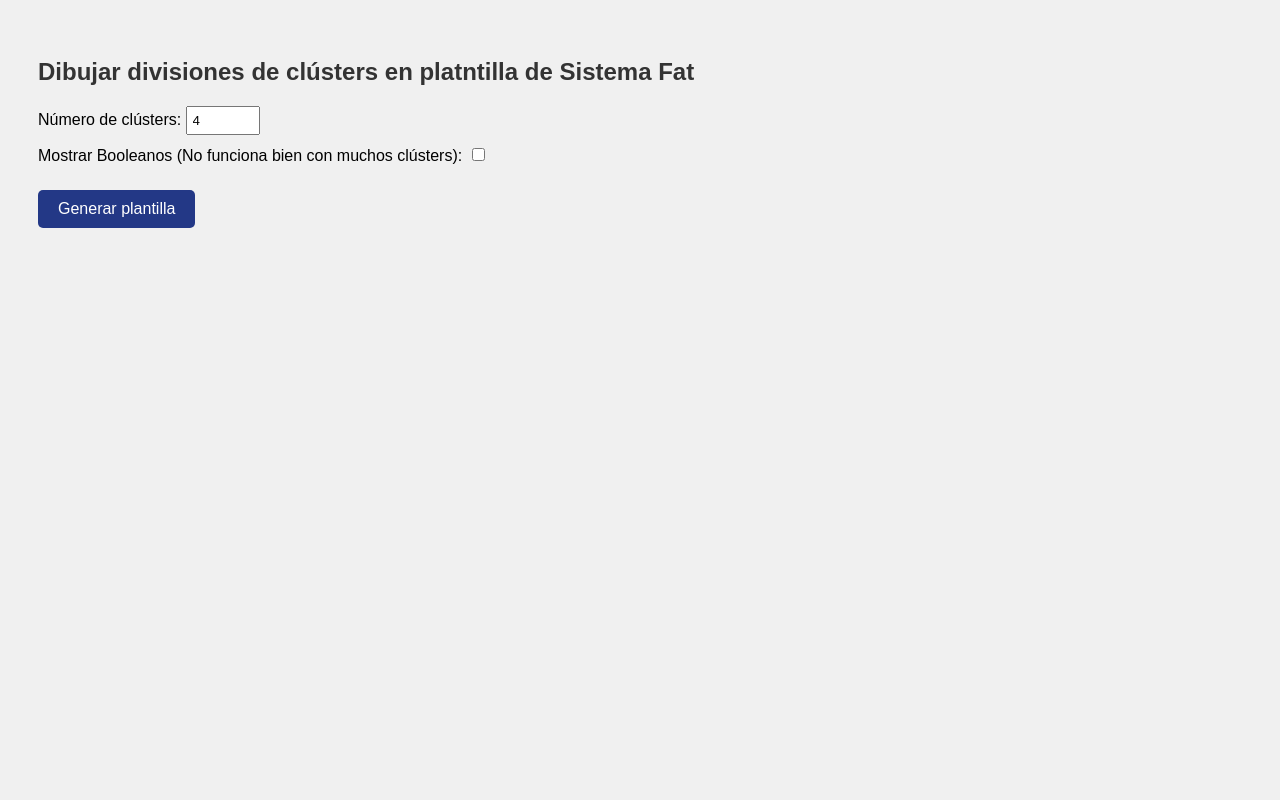
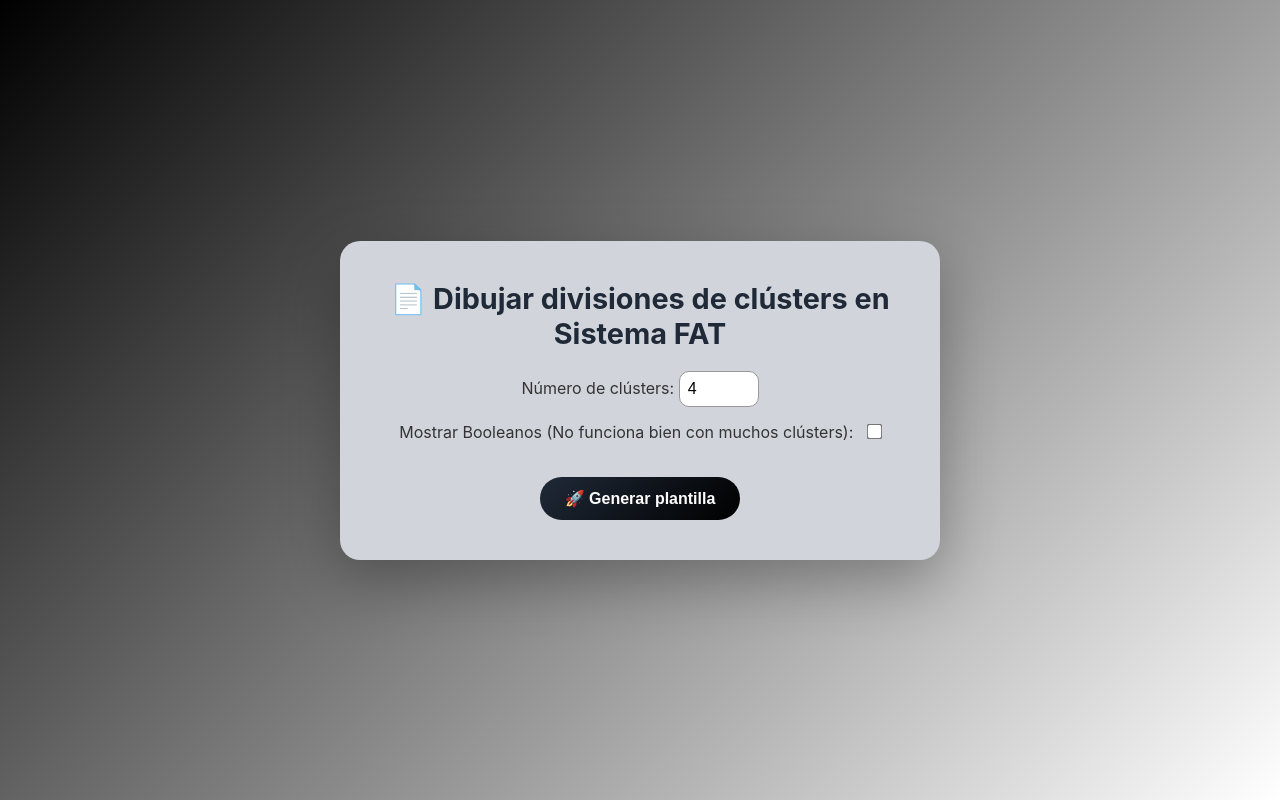
Before and after one commit to tosysy/Dividir-Clusters, a plain HTML site: page index.html in a window 1280 px wide. Drawn offline with Linux system fonts and the light colour scheme.

Commit message:
index.html

```diff
--- a/index.html
+++ b/index.html
@@ -2,25 +2,76 @@
 <html lang="es">
 <head>
 <meta charset="UTF-8">
-<title>Plantilla de sistema FAT</title>
+<meta name="viewport" content="width=device-width, initial-scale=1.0">
+<title>Plantilla de Sistema FAT</title>
 <script src="https://cdn.jsdelivr.net/npm/pdf-lib/dist/pdf-lib.min.js"></script>
 <style>
-  body { font-family: Arial, sans-serif; padding: 30px; background: #f0f0f0; }
-  h2 { color: #333; margin-bottom: 20px; }
-  label { display: block; margin: 10px 0; font-size: 16px; }
-  input[type="number"] { padding: 5px; width: 60px; }
-  input[type="checkbox"] { margin-left: 5px; }
-  button { padding: 10px 20px; margin-top: 15px; font-size: 16px; cursor: pointer; background: #233886; color: white; border: none; border-radius: 5px; }
-  button:hover { background: #233886; }
+    * { margin:0; padding:0; box-sizing:border-box; }
+    body {
+        font-family: -apple-system, BlinkMacSystemFont, 'Segoe UI', Roboto, Oxygen, Ubuntu, Cantarell, sans-serif;
+        background: linear-gradient(135deg, #000000 0%, #ffffff 100%);
+        min-height: 100vh;
+        display:flex;
+        justify-content:center;
+        align-items:center;
+        padding:20px;
+    }
+    .container {
+        background: #d1d5db;
+        border-radius: 20px;
+        box-shadow: 0 20px 60px rgba(0,0,0,0.3);
+        max-width: 600px;
+        width: 100%;
+        padding: 40px;
+        text-align:center;
+    }
+    h2 {
+        color: #1f2937;
+        margin-bottom: 20px;
+        font-size: 1.8em;
+    }
+    label {
+        display:block;
+        margin:15px 0;
+        font-size: 1em;
+        color: #333;
+    }
+    input[type="number"] {
+        padding: 8px;
+        width: 80px;
+        border-radius: 10px;
+        border:1px solid #999;
+        font-size: 1em;
+    }
+    input[type="checkbox"] {
+        margin-left:10px;
+        transform: scale(1.2);
+    }
+    .btn {
+        padding: 12px 25px;
+        margin-top: 20px;
+        font-size: 1em;
+        font-weight: 600;
+        cursor: pointer;
+        background: linear-gradient(135deg, #1f2937 0%, #000000 100%);
+        color:white;
+        border:none;
+        border-radius:25px;
+        transition: transform 0.2s;
+    }
+    .btn:hover {
+        transform: translateY(-2px);
+        box-shadow: 0 5px 15px rgba(0,0,0,0.3);
+    }
 </style>
 </head>
 <body>
-
-<h2>Dibujar divisiones de clústers en platntilla de Sistema Fat</h2>
-
+    <div class="container">
+        <h2>📄 Dibujar divisiones de clústers en Sistema FAT</h2>
         <label>Número de clústers: <input type="number" id="divs" value="4" min="2"></label>
         <label>Mostrar Booleanos (No funciona bien con muchos clústers): <input type="checkbox" id="ddrsf"></label>
-<button onclick="generarPDF()">Generar plantilla</button>
+        <button class="btn" onclick="generarPDF()">🚀 Generar plantilla</button>
+    </div>
 
 <script>
 async function generarPDF() {
@@ -28,7 +79,6 @@ async function generarPDF() {
     const mostrar_ddrsf = document.getElementById('ddrsf').checked;
 
     try {
-    // Cargar la plantilla PDF desde la carpeta assets
         const url = 'assets/Plantilla_Sistemas_Operativos.pdf';
         const arrayBuffer = await fetch(url).then(res => res.arrayBuffer());
 
@@ -45,7 +95,6 @@ async function generarPDF() {
 
         cuadros.forEach(cuadro => {
             const {x, y, w, h, tipo} = cuadro;
-      // Dibujar rectángulo y línea central
             page.drawRectangle({ x, y, width: w, height: h, borderColor: PDFLib.rgb(0,0,0), borderWidth: 1 });
             page.drawLine({ start: {x: x + w/2, y}, end: {x: x + w/2, y: y + h}, color: PDFLib.rgb(0,0,0), thickness:1 });
 
@@ -87,6 +136,5 @@ async function generarPDF() {
     }
 }
 </script>
-
 </body>
 </html>
```
Lines whose indentation alone changed are shown as unchanged.
